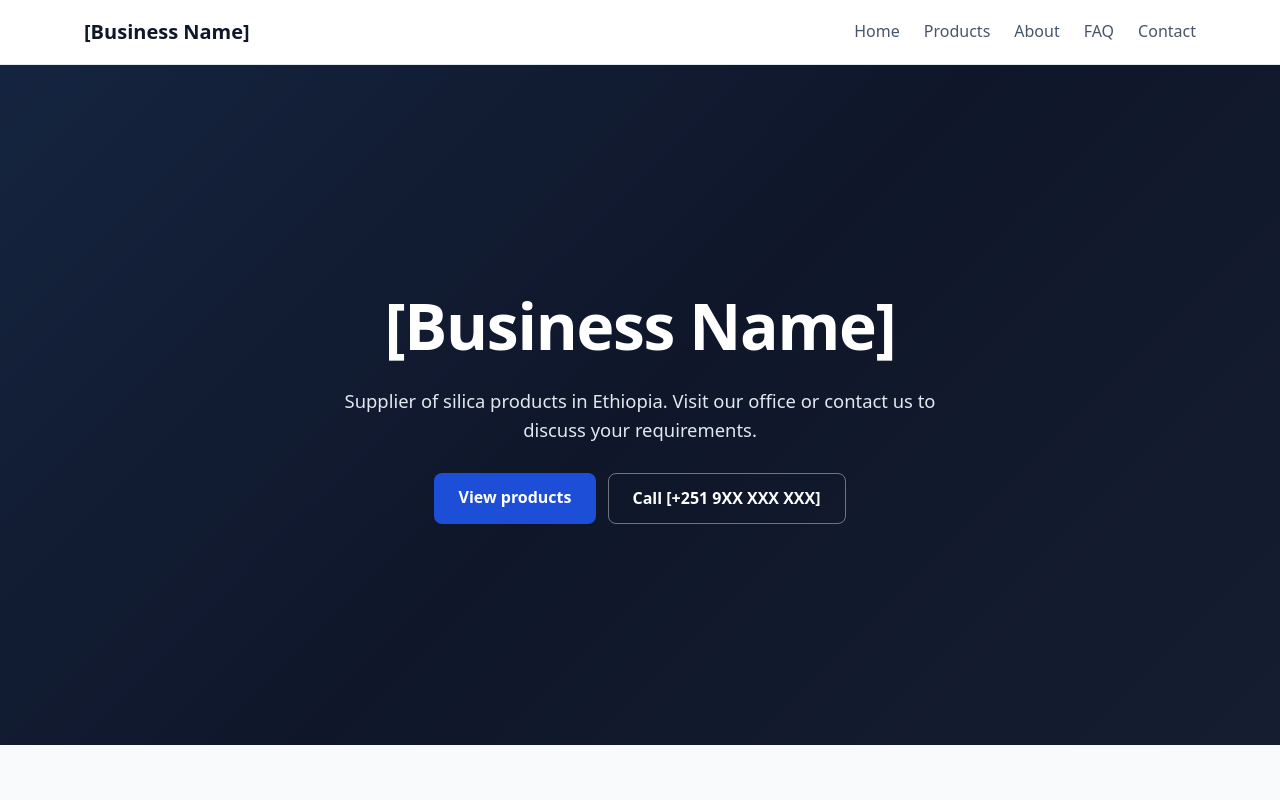
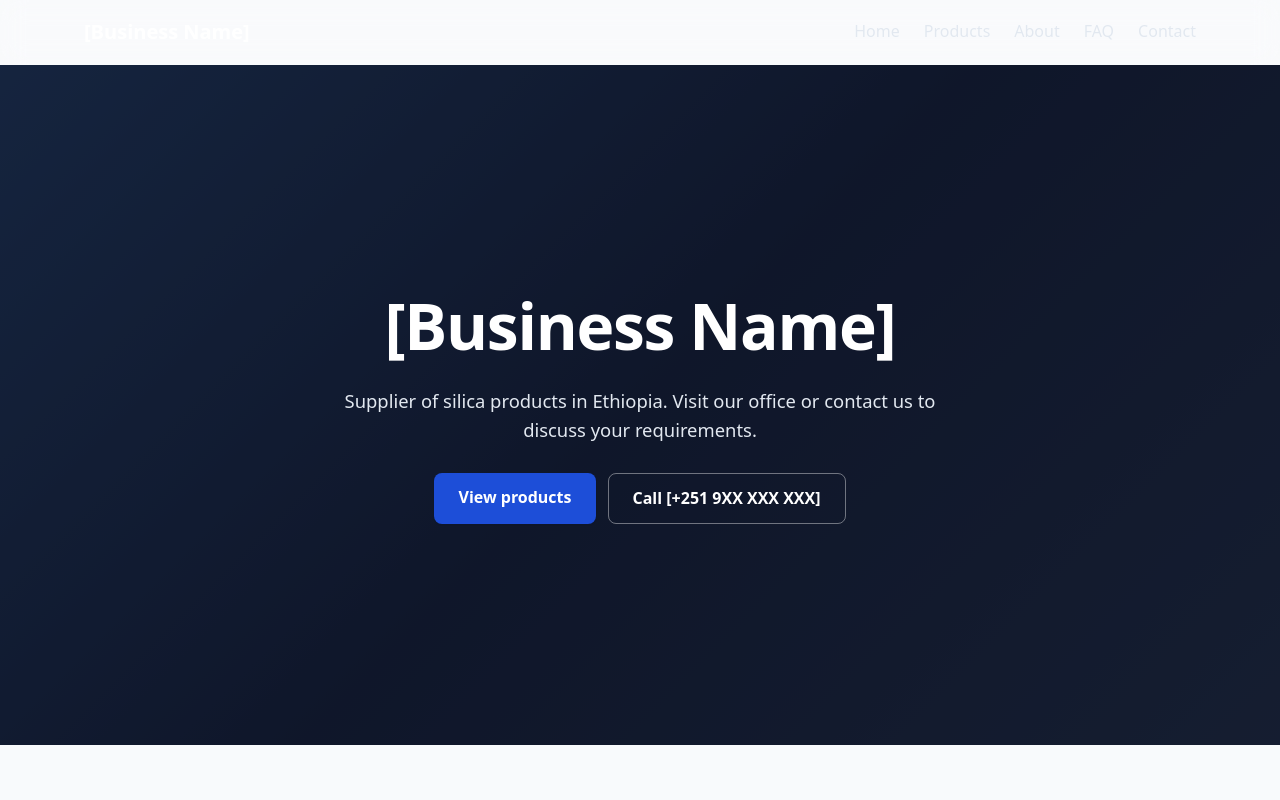
Before and after one commit to ibradise/silica-sand, a Next.js app: page / in a window 1280 px wide. Shown: the top 800 px of the page. Built offline with nearby package versions, Linux system fonts and the light colour scheme; no server answers.

Commit message:
Make header semi-transparent with blur overlay on dark hero

```diff
--- a/src/components/Header.module.css
+++ b/src/components/Header.module.css
@@ -2,9 +2,10 @@
   position: sticky;
   top: 0;
   z-index: 50;
-  background: rgb(255 255 255 / 0.92);
-  backdrop-filter: blur(8px);
-  border-bottom: 1px solid var(--border);
+  background: rgb(255 255 255 / 0.15);
+  backdrop-filter: blur(12px);
+  -webkit-backdrop-filter: blur(12px);
+  border-bottom: 1px solid rgb(255 255 255 / 0.1);
 }
 
 .inner {
@@ -19,12 +20,12 @@
 .brand {
   font-size: 1.25rem;
   font-weight: 700;
-  color: var(--foreground);
+  color: #ffffff;
 }
 
 .brand:hover {
   text-decoration: none;
-  color: var(--accent);
+  color: #93c5fd;
 }
 
 /* Desktop nav */
@@ -39,12 +40,12 @@
 }
 
 .nav a {
-  color: var(--muted);
+  color: rgb(226 232 240);
   font-weight: 500;
 }
 
 .nav a:hover {
-  color: var(--accent);
+  color: #ffffff;
   text-decoration: none;
 }
 
@@ -79,7 +80,7 @@
   display: block;
   width: 100%;
   height: 2px;
-  background: var(--foreground);
+  background: #ffffff;
   border-radius: 1px;
   transition: transform 150ms ease, opacity 150ms ease;
 }
```
